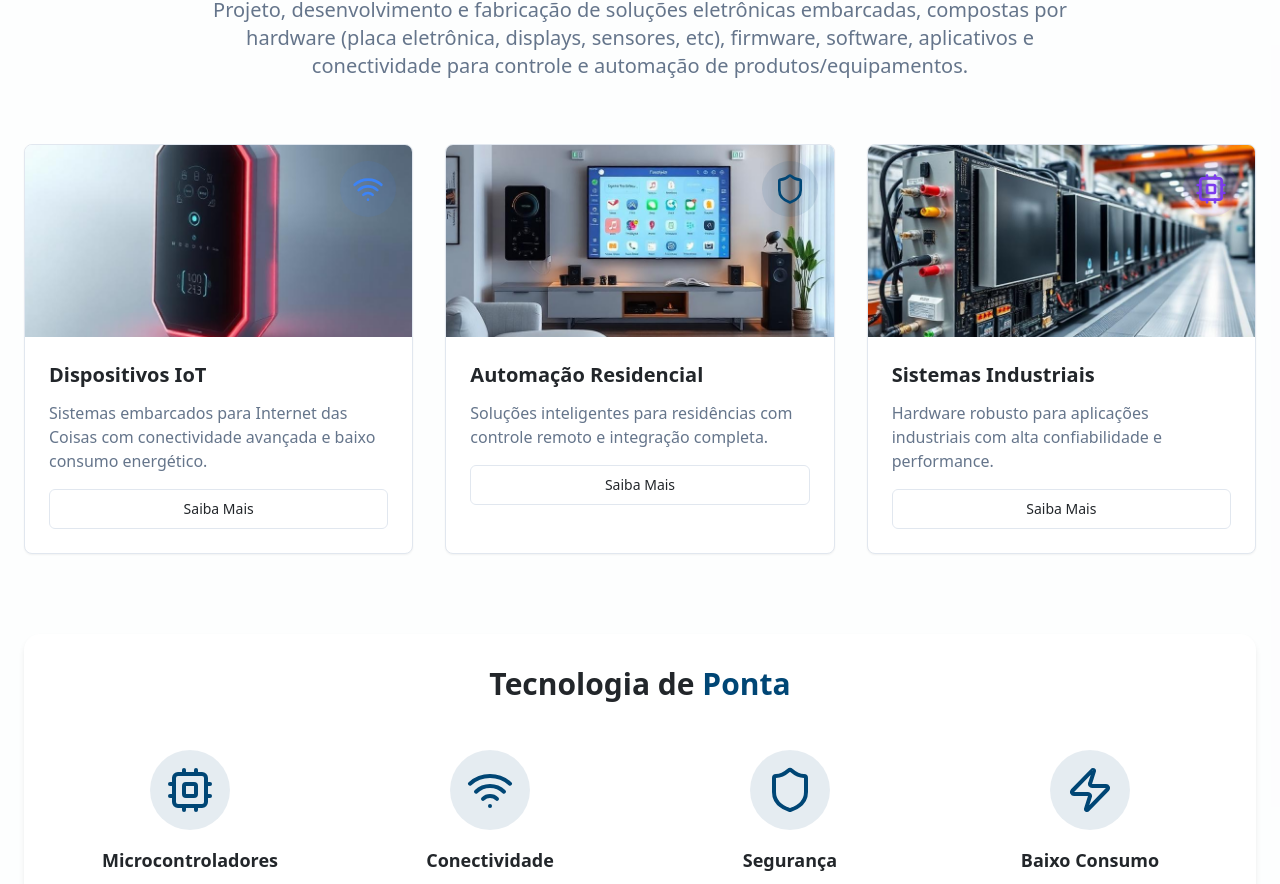
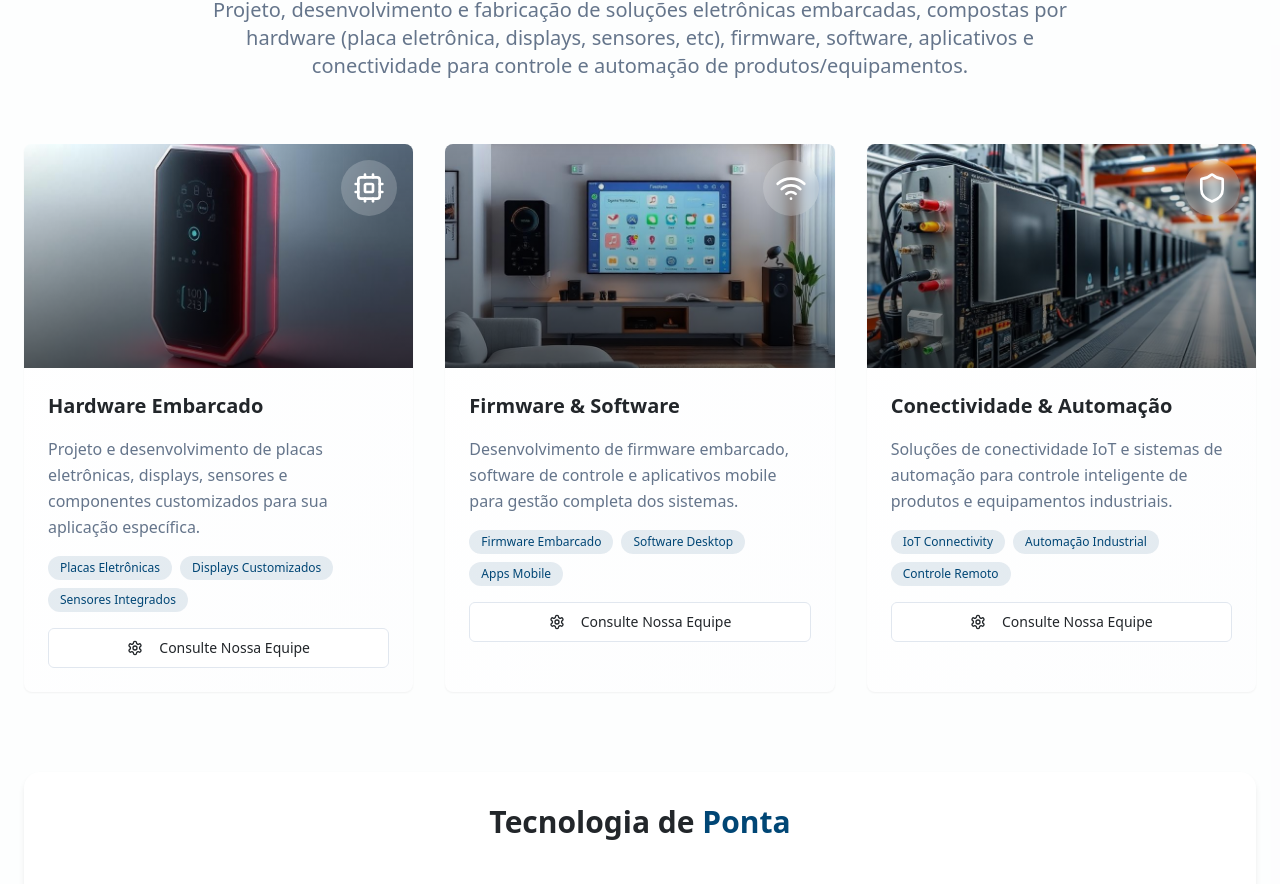
Before and after one commit to eduardomarques89/embed-forge-studio, a React (Vite) app: page / in a window 1280 px wide. Shown: the part 972-1856 px from the top of the page. Built offline with nearby package versions, Linux system fonts and the light colour scheme.

Commit message:
Refatorar seção de produtos
Atualiza a seção de produtos com a descrição detalhada das soluções de hardware embarcado da EmbTech, melhorando a apresentação visual dos cards.

```diff
--- a/src/components/ProductsSection.tsx
+++ b/src/components/ProductsSection.tsx
@@ -1,6 +1,6 @@
 import { Button } from "@/components/ui/button";
 import { Card, CardContent } from "@/components/ui/card";
-import { Cpu, Wifi, Shield, Zap } from "lucide-react";
+import { Cpu, Wifi, Shield, Zap, Smartphone, Settings, CircuitBoard } from "lucide-react";
 import iotDevice from "@/assets/iot-device.jpg";
 import smartHome from "@/assets/smart-home.jpg";
 import industrial from "@/assets/industrial.jpg";
@@ -8,25 +8,28 @@ import industrial from "@/assets/industrial.jpg";
 const ProductsSection = () => {
   const products = [
     {
-      title: "Dispositivos IoT",
-      description: "Sistemas embarcados para Internet das Coisas com conectividade avançada e baixo consumo energético.",
+      title: "Hardware Embarcado",
+      description: "Projeto e desenvolvimento de placas eletrônicas, displays, sensores e componentes customizados para sua aplicação específica.",
       image: iotDevice,
-      icon: <Wifi className="w-8 h-8" />,
-      color: "tech-blue"
+      icon: <Cpu className="w-8 h-8" />,
+      color: "primary",
+      features: ["Placas Eletrônicas", "Displays Customizados", "Sensores Integrados"]
     },
     {
-      title: "Automação Residencial",
-      description: "Soluções inteligentes para residências com controle remoto e integração completa.",
+      title: "Firmware & Software",
+      description: "Desenvolvimento de firmware embarcado, software de controle e aplicativos mobile para gestão completa dos sistemas.",
       image: smartHome,
-      icon: <Shield className="w-8 h-8" />,
-      color: "primary"
+      icon: <Wifi className="w-8 h-8" />,
+      color: "tech-blue",
+      features: ["Firmware Embarcado", "Software Desktop", "Apps Mobile"]
     },
     {
-      title: "Sistemas Industriais",
-      description: "Hardware robusto para aplicações industriais com alta confiabilidade e performance.",
+      title: "Conectividade & Automação",
+      description: "Soluções de conectividade IoT e sistemas de automação para controle inteligente de produtos e equipamentos industriais.",
       image: industrial,
-      icon: <Cpu className="w-8 h-8" />,
-      color: "tech-purple"
+      icon: <Shield className="w-8 h-8" />,
+      color: "tech-purple",
+      features: ["IoT Connectivity", "Automação Industrial", "Controle Remoto"]
     }
   ];
 
@@ -72,22 +75,40 @@ const ProductsSection = () => {
         {/* Product Cards */}
         <div className="grid md:grid-cols-3 gap-8 mb-20">
           {products.map((product, index) => (
-            <Card key={index} className="group hover:shadow-elegant transition-all duration-300 transform hover:-translate-y-2 overflow-hidden">
-              <div className="relative h-48 overflow-hidden">
+            <Card key={index} className="group hover:shadow-elegant transition-all duration-500 transform hover:-translate-y-2 overflow-hidden border-0 bg-gradient-to-br from-background to-muted/30">
+              <div className="relative h-56 overflow-hidden">
                 <img
                   src={product.image}
                   alt={product.title}
-                  className="w-full h-full object-cover group-hover:scale-110 transition-transform duration-500"
+                  className="w-full h-full object-cover group-hover:scale-110 transition-transform duration-700"
                 />
-                <div className={`absolute top-4 right-4 p-3 rounded-full bg-${product.color}/10 text-${product.color}`}>
+                <div className="absolute inset-0 bg-gradient-to-t from-black/60 to-transparent" />
+                <div className={`absolute top-4 right-4 p-3 rounded-full bg-white/20 backdrop-blur-sm text-white`}>
                   {product.icon}
                 </div>
               </div>
-              <CardContent className="p-6">
+              <CardContent className="p-6 space-y-4">
                 <h3 className="text-xl font-bold mb-3">{product.title}</h3>
-                <p className="text-muted-foreground mb-4">{product.description}</p>
-                <Button variant="outline" className="w-full group-hover:bg-primary group-hover:text-primary-foreground transition-colors">
-                  Saiba Mais
+                <p className="text-muted-foreground mb-4 leading-relaxed">{product.description}</p>
+
+                {/* Features tags */}
+                <div className="flex flex-wrap gap-2 mb-4">
+                  {product.features.map((feature, featureIndex) => (
+                    <span
+                      key={featureIndex}
+                      className="px-3 py-1 bg-primary/10 text-primary text-xs rounded-full font-medium"
+                    >
+                      {feature}
+                    </span>
+                  ))}
+                </div>
+
+                <Button
+                  variant="outline"
+                  className="w-full group-hover:bg-primary group-hover:text-primary-foreground group-hover:border-primary transition-all duration-300"
+                >
+                  <Settings className="w-4 h-4 mr-2" />
+                  Consulte Nossa Equipe
                 </Button>
               </CardContent>
             </Card>
```
